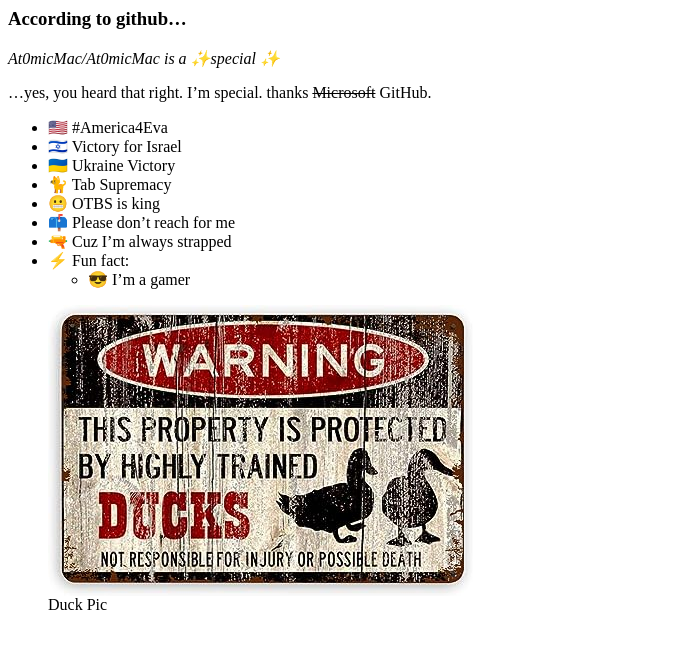
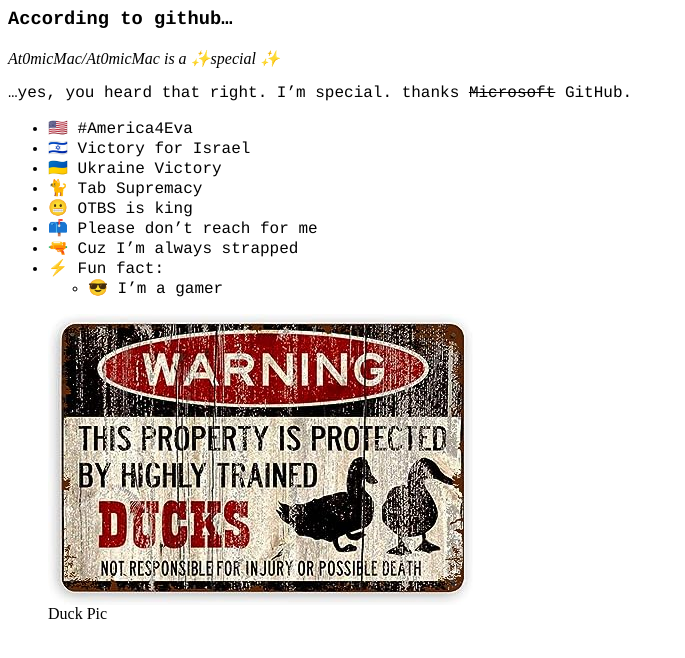
Before and after one commit to At0micSupra/at0micsupra.github.io, a plain HTML site: page index.html in a window 1280 px wide. Shown: the whole page, without its empty margins (0-685 px from the left). Drawn offline with Linux system fonts and the light colour scheme.

Commit message:
formatting part 1

```diff
--- a/index.html
+++ b/index.html
@@ -1,13 +1,17 @@
 <html><head>
 	<meta charset="UTF-8">
-	<title>index</title>
-	<meta name="generator" content="iA Writer 2.1.6 (6002)">
+	<title>At0micSupra's Profile Page</title>
+	<style>
+	mono {
+		font-family: 'Courier';
+	}
+	</style>
 </head>
 <body>
-<h3>According to github…</h3>
+<mono><h3>According to github…</h3></mono>
 
 <p><em>At0micMac/At0micMac is a ✨special ✨</em></p>
-
+<mono>
 <p>…yes, you heard that right. I’m special. thanks <del>Microsoft</del> GitHub.</p>
 
 <ul>
@@ -24,7 +28,7 @@
 <li>😎 I’m a gamer</li>
 </ul></li>
 </ul>
-
+</mono>
 <figure>
 <img src="ducks.jpg" alt="Duck Pic">
 <figcaption>Duck Pic</figcaption>
```
